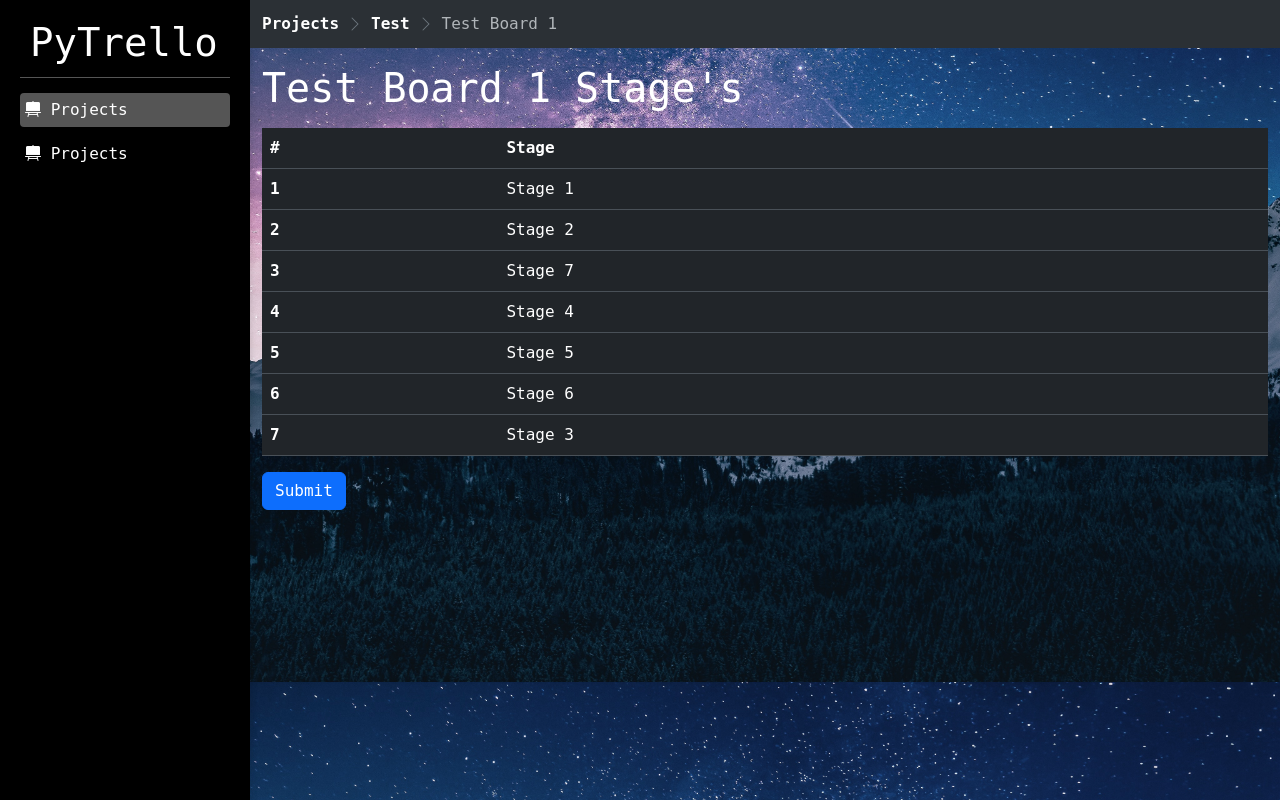
After one commit to DeepakHarish2097/PyTrello, a Django app: page /sort/stage/1 in a window 1280 px wide. The commit adds this page. Run offline with Django 5.2, Linux system fonts and the light colour scheme; data comes from the database, SQL or seed files in the repository; both versions use the stored data as it was after the commit; some libraries are stand-ins or nearby versions.

Commit message:
Stage Sort

```diff
--- a/project/forms.py
+++ b/project/forms.py
@@ -68,11 +68,12 @@ class StageForm(forms.ModelForm):
 
     class Meta:
         model = Stage
-        fields = ("name", "description", "project", "board_group", "board")
+        fields = ("name", "description", "project", "board_group", "board", "order")
         widgets = {
             'project': forms.HiddenInput(),
             'board_group': forms.HiddenInput(),
             'board': forms.HiddenInput(),
+            'order': forms.HiddenInput(),
         }
 
     def __init__(self, *args, **kwargs):
--- /dev/null
+++ b/project/templates/project/sort_stages.html
@@ -0,0 +1,33 @@
+{% extends 'base_template.html' %}
+{% load static %}
+{% block content %}
+<h1 class="mb-3 mt-3">{{board.name}} Stage's</h1>
+<table id="sortableTable" class="table table-responsive rounded-1">
+    <thead>
+        <tr>
+            <th scope="col">#</th>
+            <th scope="col">Stage</th>
+        </tr>
+    </thead>
+    <tbody>
+        {% for stage in stages %}
+        <tr>
+            <th scope="row" data-id="{{stage.id}}">{{stage.order}}</th>
+            <td>{{stage.name}}</td>
+        </tr>
+        {% endfor %}
+    </tbody>
+</table>
+
+ <button class="btn btn-primary" onclick="sortTable()">Submit</button>
+{% endblock content %}
+
+{% block custom_scripts %}
+<script src="{% static 'custom/js/sortable.js' %}"></script>
+<script>
+    function sortTable() {
+        let sortedData = getData();
+        console.log(sortedData);
+    }
+</script>
+{% endblock custom_scripts %}
--- a/project/urls.py
+++ b/project/urls.py
@@ -15,5 +15,6 @@ urlpatterns = [
     path('view/board/<int:id>', views.board_view, name='board_view'),
 
     path('add/stage/<int:board_id>', views.add_stage, name='add_stage'),
+    path('sort/stage/<int:board_id>', views.sort_stages, name='sort_stages'),
     path('move/task', views.move_task, name='move_task'),
 ]
--- a/project/views.py
+++ b/project/views.py
@@ -182,11 +182,13 @@ def edit_board(request, id: int):
 
 def board_view(request, id: int):
     board = Board.objects.get(pk=id)
+    stages = board.stage_set.all().order_by("order")
     context = {
         "board": board,
         "bread_crumbs": ["Projects", board.project.name, board.name],
         "last_crumb": board.name,
-        "active_menu": "menu-projects"
+        "active_menu": "menu-projects",
+        "stages": stages,
     }
     if board.image:
         context['background_image'] = board.image.url
@@ -199,12 +201,15 @@ def add_stage(request, board_id: int):
         "project": board.project,
         "board_group": board.board_group,
         "board": board,
+        "order": board.total_stages + 1
     }
     form = StageForm(initial=initial)
     if request.method == "POST":
         form = StageForm(request.POST)
         if form.is_valid():
             form.save()
+            board.total_stages += 1
+            board.save()
             return redirect('board_view', board_id)
     context = {
         "form": form,
@@ -214,6 +219,21 @@ def add_stage(request, board_id: int):
         "active_menu": "menu-projects"
     }
     return render(request, 'project/forms.html', context)
+
+
+def sort_stages(request, board_id: int):
+    board = Board.objects.get(pk=board_id)
+    stages = board.stage_set.all().order_by("order")
+    context = {
+        "board": board,
+        "bread_crumbs": ["Projects", board.project.name, board.name],
+        "last_crumb": board.name,
+        "active_menu": "menu-projects",
+        "stages": stages,
+    }
+    if board.image:
+        context['background_image'] = board.image.url
+    return render(request, "project/sort_stages.html", context)
 
 
 def move_task(request):
```
Also changed, not shown: TODO.md (+4 -0 lines), project/templates/project/board_view.html (+16 -1 lines), db.sqlite3.
